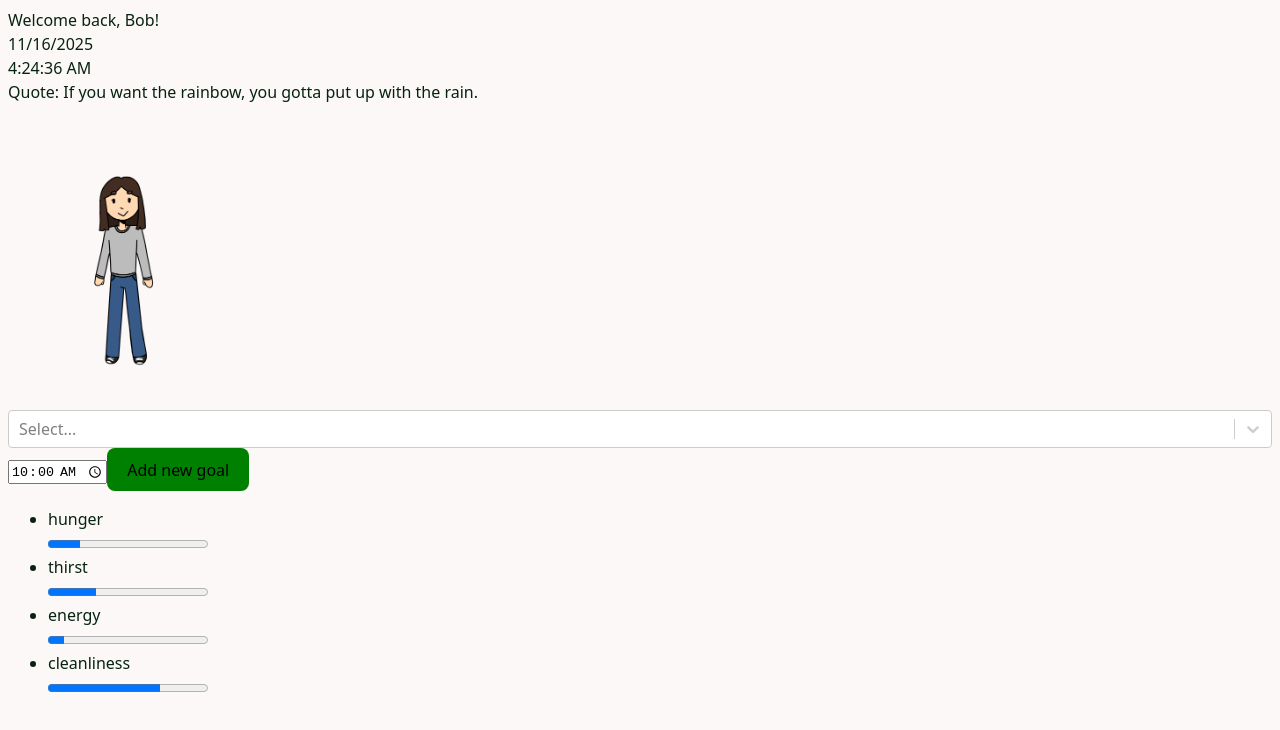
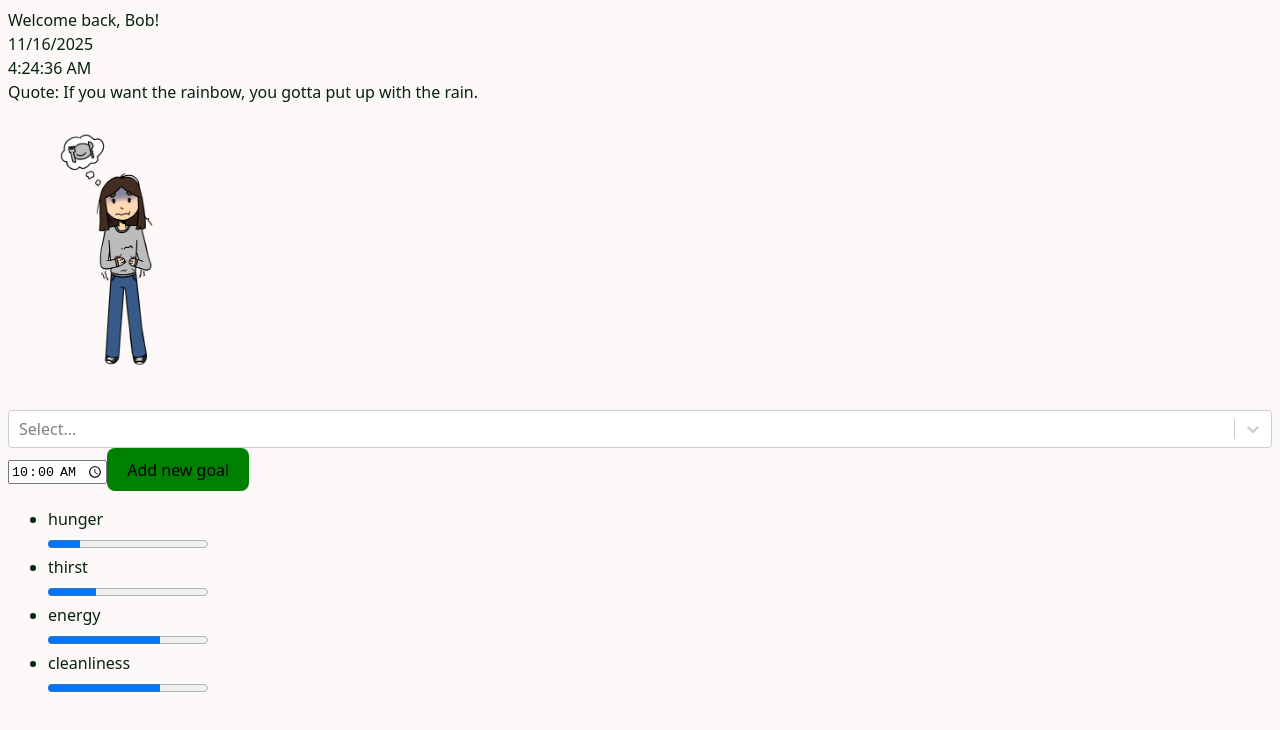
Before and after one commit to iSqlqmi/mini_me, a React (Vite) app: page /dashboard in a window 1280 px wide. Shown: the top 730 px of the page. Built offline with nearby package versions, Linux system fonts and the light colour scheme.

Commit message:
Add avatar changing based on statistics

```diff
--- a/src/pages/Dashboard.jsx
+++ b/src/pages/Dashboard.jsx
@@ -11,19 +11,23 @@ import thirsty from "../images/thirsty.png";
 const stats = [
     {
         name: "hunger",
-        percentage: 0.2
+        percentage: 0.2,
+        ava: hungry
     },
     {
         name: "thirst",
-        percentage: 0.3
+        percentage: 0.3,
+        ava: thirsty
     },
     {
         name: "energy",
-        percentage: 0.1
+        percentage: 0.7,
+        ava: sleepy
     },
     {
         name: "cleanliness",
-        percentage: 0.7
+        percentage: 0.7,
+        ava: dirty
     }
 ]
 export const Dashboard = (user) => {
@@ -46,7 +50,6 @@ export const Dashboard = (user) => {
         };
 
         setGoals([...goals, newGoal]);
-        setAvatar(ava);
 
         // reset inputs
         setgoalInput("");
@@ -55,8 +58,8 @@ export const Dashboard = (user) => {
 
     const completeGoal = (id) => {
         setGoals(goals.filter(goal => goal.id !== id));
-        setAvatar(def);
     }
+
     useEffect(() => {
         const interval = setInterval(() => {
             setTimeDisplay(new Date().toLocaleTimeString());
@@ -64,6 +67,25 @@ export const Dashboard = (user) => {
         }, 1000);
         return () => clearInterval(interval);
     }, [])
+
+    useEffect(() => {
+        const interval = setInterval(() => {
+
+            // 1. Find lowest stat
+            const lowest = stats.reduce((min, stat) =>
+                stat.percentage < min.percentage ? stat : min
+            )
+
+            // 2. Check if it’s under 20%
+            if (lowest.percentage <= 0.2) {
+                setAvatar(lowest.ava);
+            }
+
+        }, 1000);
+
+        return () => clearInterval(interval);
+    }, [ava]);
+
 
     return (
         <div>
@@ -76,11 +98,11 @@ export const Dashboard = (user) => {
             <form onSubmit={addGoal}>
                 <Select
                     options={[
-                        { ava: dirty, goal: "Take a shower", label: "Take a shower"},
+                        { ava: dirty, goal: "Take a shower", label: "Take a shower" },
                         { ava: sleepy, goal: "Go to bed", label: "Go to bed" },
-                        { ava: hungry, goal: "Have Lunch", label: "Have Lunch"},
-                        { ava: hungry, goal: "Have Dinner", label: "Have Dinner"},
-                        { ava: thirsty, goal: "Drink Water", label: "Drink Water"},
+                        { ava: hungry, goal: "Have Lunch", label: "Have Lunch" },
+                        { ava: hungry, goal: "Have Dinner", label: "Have Dinner" },
+                        { ava: thirsty, goal: "Drink Water", label: "Drink Water" },
                     ]}
                     onChange={(option) => {
                         setGoalInput(option.goal);
```
